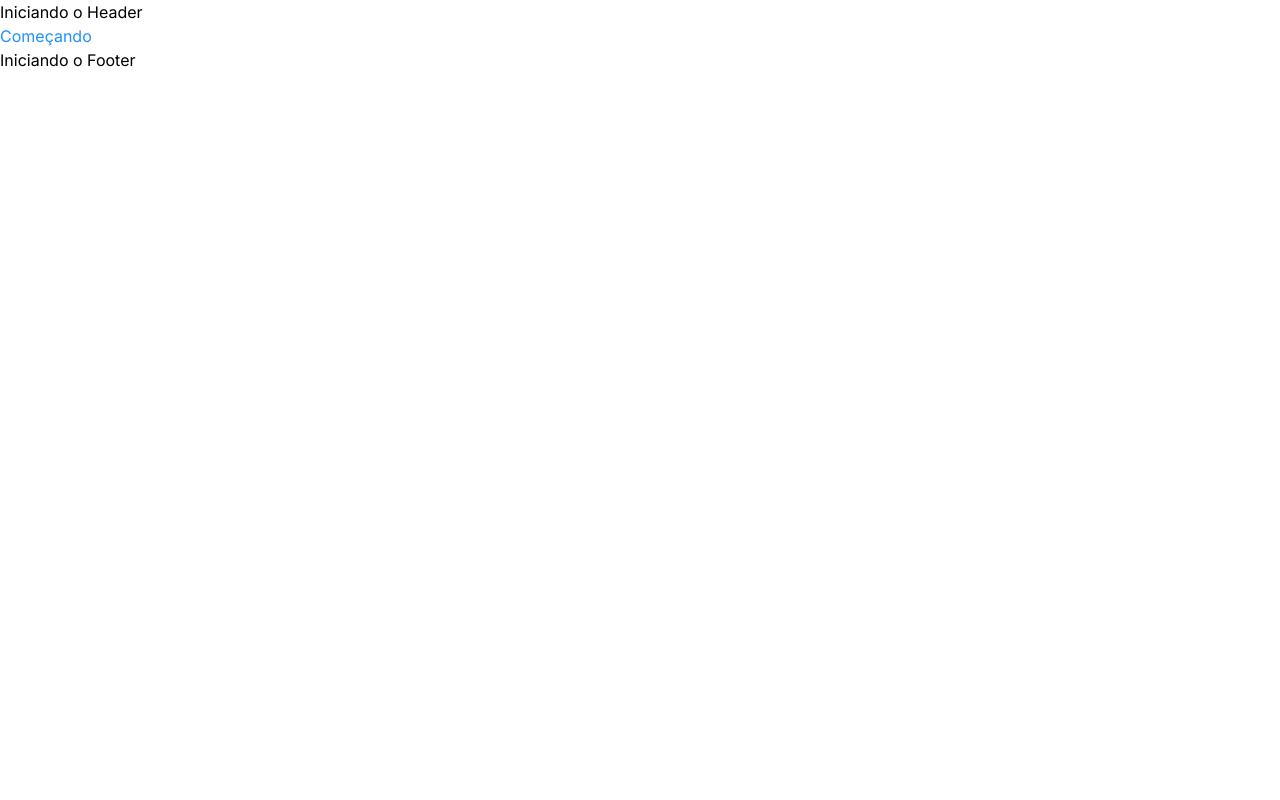
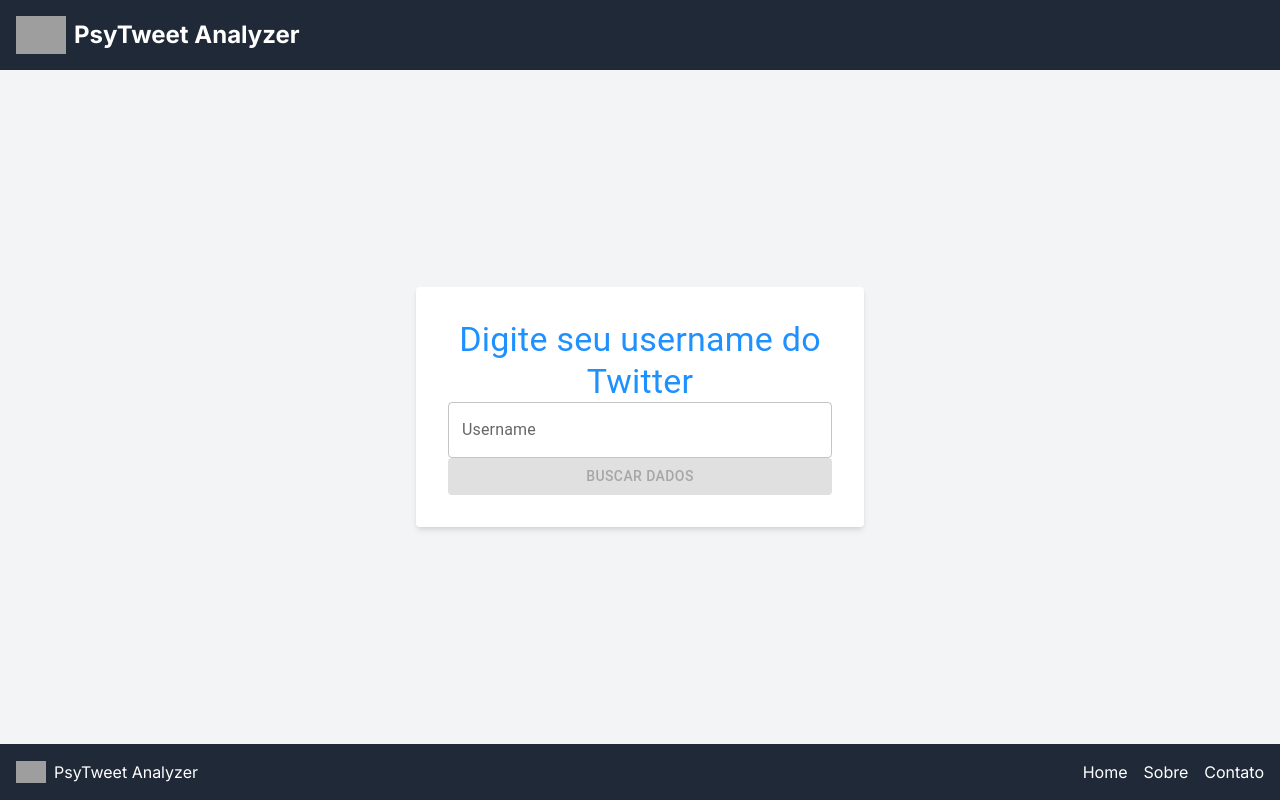
Before and after one commit to Alleetos/tweet-analyzer, a Next.js app: page / in a window 1280 px wide. Built offline with nearby package versions, Linux system fonts and the light colour scheme; grey boxes are pictures that could not be loaded.

Commit message:
Iniciando página inicial + validação de usuário do twitter

```diff
--- /dev/null
+++ b/src/app/api/twitterUser/route.tsx
@@ -0,0 +1,55 @@
+// app/api/twitterUser/route.ts
+import { NextResponse } from "next/server";
+
+export async function GET(req: Request) {
+  const { searchParams } = new URL(req.url);
+  const username = searchParams.get("username");
+
+  if (!username) {
+    return NextResponse.json(
+      { error: "Username é obrigatório." },
+      { status: 400 }
+    );
+  }
+
+  const options = {
+    method: "GET",
+    headers: {
+      "X-RapidAPI-Host": "twitter154.p.rapidapi.com",
+      "X-RapidAPI-Key": `${process.env.RAPID_API_KEY}`,
+    },
+  };
+
+  try {
+    const response = await fetch(
+      `https://twitter154.p.rapidapi.com/user/details?username=${username}`,
+      options
+    );
+
+    if (!response.ok) {
+      const errorData = await response.json();
+      return NextResponse.json(
+        { error: errorData.detail || "Usuário não encontrado." },
+        { status: response.status }
+      );
+    }
+
+    const userData = await response.json();
+
+    // Verificar se a resposta contém dados de usuário válidos
+    if (!userData || !userData.username) {
+      return NextResponse.json(
+        { error: "Usuário não encontrado." },
+        { status: 404 }
+      );
+    }
+
+    return NextResponse.json(userData, { status: 200 });
+  } catch (error) {
+    console.error("Erro ao consultar API do Twitter:", error);
+    return NextResponse.json(
+      { error: "Erro ao verificar usuário." },
+      { status: 500 }
+    );
+  }
+}
--- a/src/app/globals.css
+++ b/src/app/globals.css
@@ -8,3 +8,32 @@ body,
   padding: 0;
   box-sizing: border-box;
 }
+
+@layer utilities {
+  /* Animação dos três pontos */
+  .animate-dot-pulse {
+    &::after {
+      content: "";
+      display: inline-block;
+      animation: dot-pulse 1.5s infinite steps(1);
+    }
+  }
+
+  /* Keyframes para a animação dos três pontos */
+  @keyframes dot-pulse {
+    0%,
+    20% {
+      content: "";
+    }
+    40% {
+      content: ".";
+    }
+    60% {
+      content: "..";
+    }
+    80%,
+    100% {
+      content: "...";
+    }
+  }
+}
--- a/src/app/page.tsx
+++ b/src/app/page.tsx
@@ -1,15 +1,16 @@
-import Header from "@/components/header/page";
-import Hero from "@/components/hero/page";
-import Footer from "@/components/footer/page";
+// pages/index.tsx
+import Header from "@/components/header/Header";
+import Main from "@/components/main/Main";
+import Footer from "@/components/footer/Footer";
 
 export default function Home() {
   return (
-    <main>
-      <div className="relative">
-        <Header />
-        <Hero />
-        <Footer />
+    <div className="flex flex-col min-h-screen">
+      <Header />
+      <div className="flex-grow flex">
+        <Main />
       </div>
-    </main>
+      <Footer />
+    </div>
   );
 }
--- /dev/null
+++ b/src/components/footer/Footer.tsx
@@ -0,0 +1,30 @@
+// Footer.tsx
+import React from "react";
+import Image from "next/image";
+import Link from "next/link";
+
+const Footer = () => {
+  return (
+    <footer className="bg-gray-800 text-white p-4 w-full">
+      <div className="container mx-auto flex justify-between items-center">
+        <div className="flex items-center">
+          <Image src="/logo.png" alt="Logo do Projeto" width={30} height={30} />
+          <span className="ml-2">PsyTweet Analyzer</span>
+        </div>
+        <div className="flex space-x-4">
+          <Link href="/" className="hover:text-primary">
+            Home
+          </Link>
+          <Link href="/about" className="hover:text-primary">
+            Sobre
+          </Link>
+          <Link href="/contact" className="hover:text-primary">
+            Contato
+          </Link>
+        </div>
+      </div>
+    </footer>
+  );
+};
+
+export default Footer;
--- a/src/components/footer/page.tsx
+++ /dev/null
@@ -1,10 +0,0 @@
-import Image from "next/image";
-import Link from "next/link";
-
-export default function Footer() {
-  return (
-    <footer>
-      <h1>Iniciando o Footer</h1>
-    </footer>
-  );
-}
--- /dev/null
+++ b/src/components/header/Header.tsx
@@ -0,0 +1,17 @@
+// Header.tsx
+import React from "react";
+import Image from "next/image";
+import Link from "next/link";
+
+const Header = () => {
+  return (
+    <header className="bg-gray-800 text-white p-4 flex justify-between items-center">
+      <Link href="/" className="flex items-center">
+        <Image src="/logo.png" alt="Logo do Projeto" width={50} height={50} />
+        <span className="ml-2 text-2xl font-bold">PsyTweet Analyzer</span>
+      </Link>
+    </header>
+  );
+};
+
+export default Header;
--- a/src/components/header/page.tsx
+++ /dev/null
@@ -1,10 +0,0 @@
-import Image from "next/image";
-import Link from "next/link";
-
-export default function Header() {
-  return (
-    <header>
-      <h1>Iniciando o Header</h1>
-    </header>
-  );
-}
--- a/src/components/hero/page.tsx
+++ /dev/null
@@ -1,9 +0,0 @@
-import Image from "next/image";
-
-export default async function Hero() {
-  return (
-    <section>
-      <h1 className="text-primary">Começando</h1>
-    </section>
-  );
-}
--- /dev/null
+++ b/src/components/loadingOverlay/LoadingOverlay.tsx
@@ -0,0 +1,28 @@
+import React from "react";
+import Image from "next/image";
+
+interface LoadingOverlayProps {
+  username: string;
+}
+
+const LoadingOverlay: React.FC<LoadingOverlayProps> = ({ username }) => {
+  return (
+    <div className="fixed inset-0 bg-black bg-opacity-85 flex flex-col items-center justify-center z-50">
+      <div className="relative mb-4">
+        <Image
+          src={"/twitter-logo.png"}
+          alt="Logo do Twitter"
+          width={90}
+          height={90}
+          className="animate-pulse mb-4"
+        />
+      </div>
+      <span className="text-white text-2xl font-semibold mb-4">
+        Buscando dados de {username} no Twitter
+        <span className="animate-dot-pulse"> </span>
+      </span>
+    </div>
+  );
+};
+
+export default LoadingOverlay;
--- /dev/null
+++ b/src/components/main/Main.tsx
@@ -0,0 +1,64 @@
+"use client";
+
+import React, { useState } from "react";
+import { TextField, Button, Box, Typography } from "@mui/material";
+import axios from "axios";
+import LoadingOverlay from "../loadingOverlay/LoadingOverlay";
+
+const MainForm = () => {
+  const [username, setUsername] = useState("");
+  const [loading, setLoading] = useState(false);
+  const [error, setError] = useState<string>("");
+
+  const handleSearch = async () => {
+    setError("");
+    setLoading(true);
+
+    try {
+      const response = await axios.get(`/api/twitterUser`, {
+        params: { username },
+      });
+      if (response.data && response.data.username) {
+        alert(`Usuário ${username} encontrado!`);
+      } else {
+        setError("Usuário não encontrado.");
+      }
+    } catch (err) {
+      console.error("Erro ao buscar usuário:", err);
+      setError("Ocorreu um erro ao buscar o usuário.");
+    } finally {
+      setLoading(false);
+    }
+  };
+
+  return (
+    <div className="flex flex-1 items-center justify-center bg-gray-100">
+      <Box className="bg-white p-8 rounded shadow-md text-center max-w-md w-full">
+        <Typography variant="h4" className="mb-4 text-primary">
+          Digite seu username do Twitter
+        </Typography>
+        <TextField
+          variant="outlined"
+          label="Username"
+          fullWidth
+          value={username}
+          onChange={(e) => setUsername(e.target.value)}
+          error={!!error}
+          helperText={error}
+        />
+        <Button
+          variant="contained"
+          color="primary"
+          onClick={handleSearch}
+          className="mt-4 w-full"
+          disabled={!username || loading}
+        >
+          Buscar Dados
+        </Button>
+        {loading && <LoadingOverlay username={username} />}
+      </Box>
+    </div>
+  );
+};
+
+export default MainForm;
```
Also changed, not shown: package.json (+10 -5 lines), public/twitter-logo.png (added), 1 other file (tests, documents, lock files or other folders).
